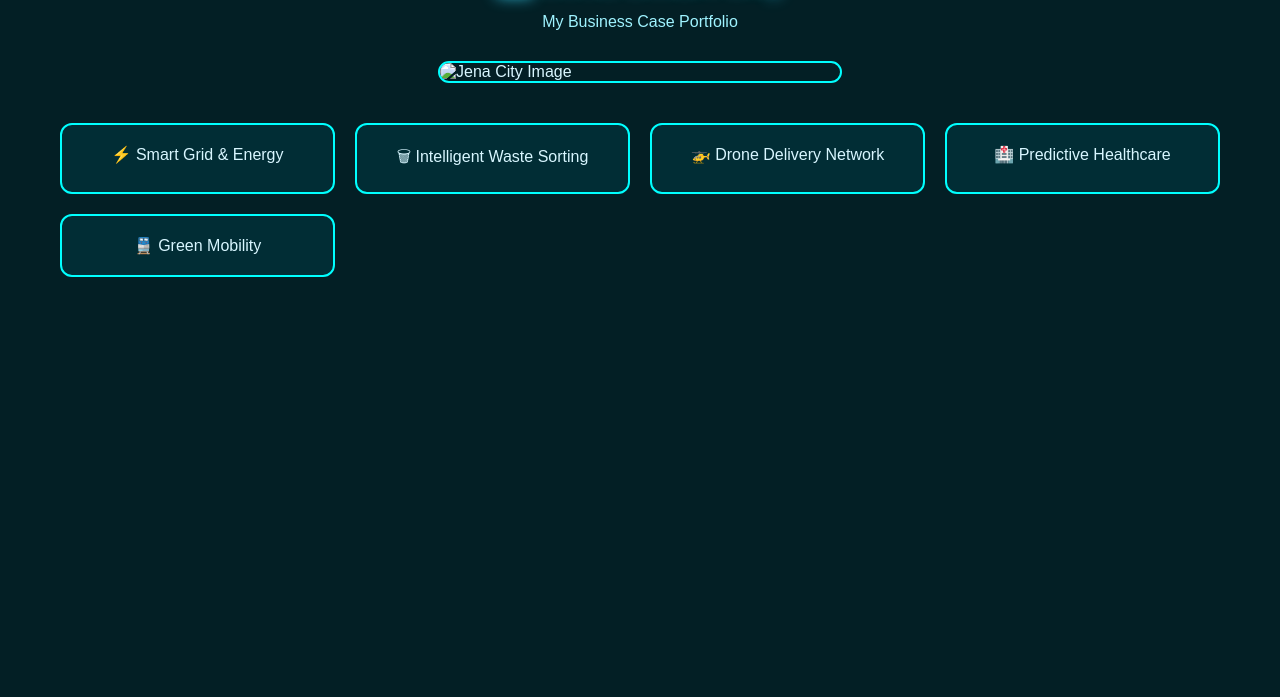
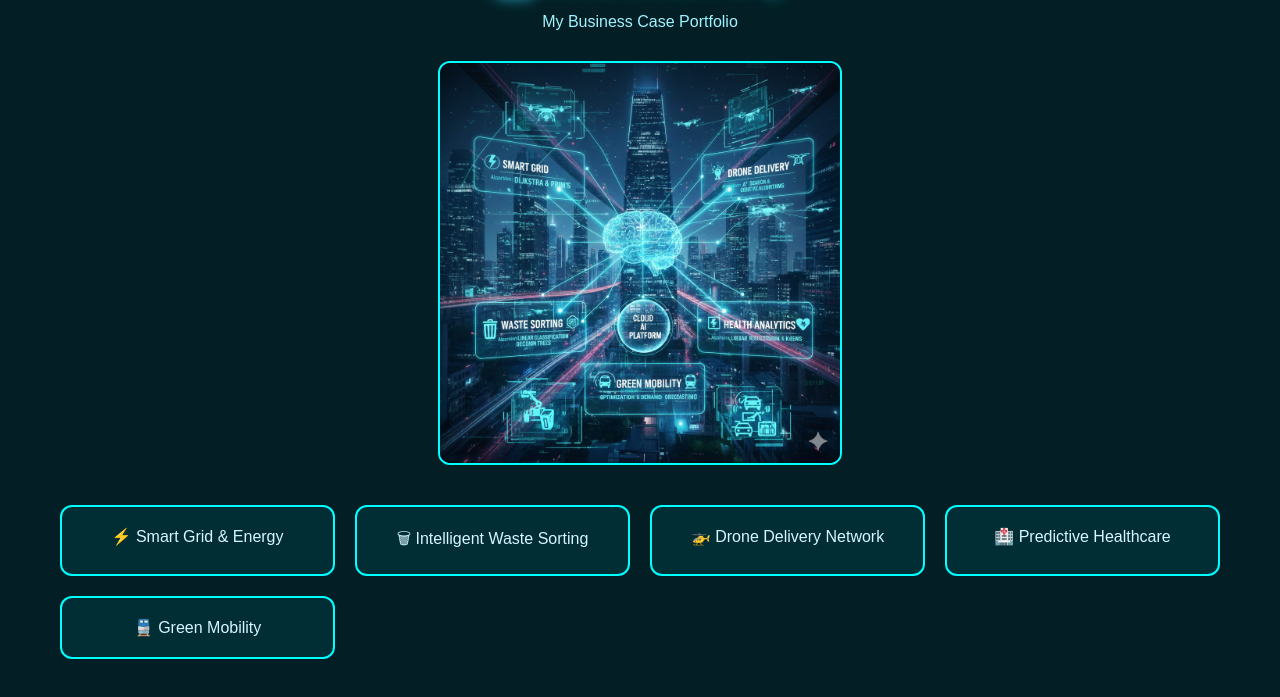
Before and after one commit to jenashashidhar/Jena.github.io, a plain HTML site: page index.html in a window 1280 px wide. Shown: the part 81-778 px from the top of the page. Drawn offline with Linux system fonts and the light colour scheme.

Commit message:
Update index.html

```diff
--- a/index.html
+++ b/index.html
@@ -93,7 +93,7 @@ pre {
 <p class="subheading">My Business Case Portfolio</p>
 
 <!-- ✅ IMAGE -->
-<img src="images/jena.jpeg" alt="Jena City Image" class="hero-img">
+<img src="images/jena.jpg" alt="Jena City Image" class="hero-img">
 
 <!-- ✅ MAIN GRID -->
 <div class="grid">
```
